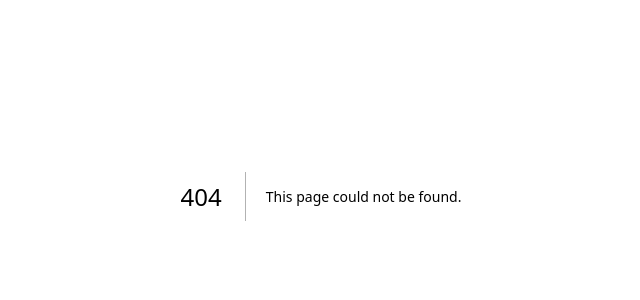
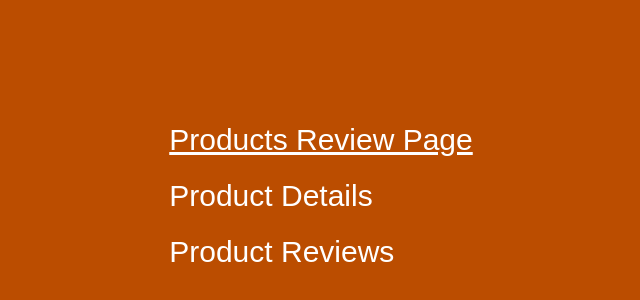
Before and after one commit to 17Swagat/Mulhite_LLM_Interface, a Next.js app: page /product in a window 1280 px wide. Before the commit this address had no page. Shown: the part 204-504 px from the top of the page, without its empty margins (319-959 px from the left). Built offline with nearby package versions, Linux system fonts and the light colour scheme.

Commit message:
Streaming:-> <Suspense> tag for suspending componenets with higher build time

```diff
--- /dev/null
+++ b/src/app/product/page.tsx
@@ -0,0 +1,20 @@
+import { ProductComponent } from "@/components/temp/product"
+import { ReviewsComponent } from "@/components/temp/review"
+import { Suspense } from "react"
+
+export default function ProductsReviewPage() {
+    return <div className="w-screen h-screen bg-amber-700 flex items-center justify-center text-white text-3xl">
+        <div className="flex flex-col gap-5">
+            <h1 className="underline">
+                Products Review Page
+            </h1>
+            <Suspense fallback={<div>Loading Product...</div>}>
+                <ProductComponent />
+            </Suspense>
+            <Suspense fallback={<div>Loading Reviews...</div>}>
+                <ReviewsComponent />
+            </Suspense>
+        </div>
+
+    </div>
+}
--- a/src/app/products/[category]/[productId]/page.tsx
+++ /dev/null
@@ -1,34 +0,0 @@
-/*
- Multiple dynamic Route:=>
-
- Eg: /products/[category]/[productId]/page.tsx:
- */
-
-export async function generateStaticParams() {
-    return [
-        // #C1
-        {category: 'electronics', productId: '1'},
-        {category: 'electronics', productId: '4'},
-        // #C2
-        {category: 'fashion', productId: '2'},
-        {category: 'fashion', productId: '5'},
-        // #C3
-        {category: 'books', productId: '3'},
-    ];
-}
-
-
-export default async function ProductPage_Id_Category({
-  params,
-}: {
-  params: Promise<{ category: string; productId: string }>;
-}) {
-
-    const { category, productId } = await params;
-
-    return (
-      <div className="w-screen h-screen bg-amber-700 flex items-center justify-center text-white text-3xl">
-        Product Page -&gt; {category} =&gt; {productId} -&gt; {new Date().toLocaleTimeString()}
-      </div>
-    );
-}
--- a/src/app/products/page.tsx
+++ /dev/null
@@ -1,5 +0,0 @@
-export default function ProductsPage() {
-    return <div className="w-screen h-screen bg-amber-700 flex items-center justify-center text-white text-3xl">
-        Products List
-    </div>
-}
--- /dev/null
+++ b/src/components/temp/product.tsx
@@ -0,0 +1,4 @@
+export async function ProductComponent() {
+    await new Promise(r => setTimeout(r, 2000))
+    return <div>Product Details</div>
+}
--- /dev/null
+++ b/src/components/temp/review.tsx
@@ -0,0 +1,4 @@
+export async function ReviewsComponent() {
+    await new Promise(r => setTimeout(r, 2000))
+    return <div>Product Reviews</div>
+}
```
